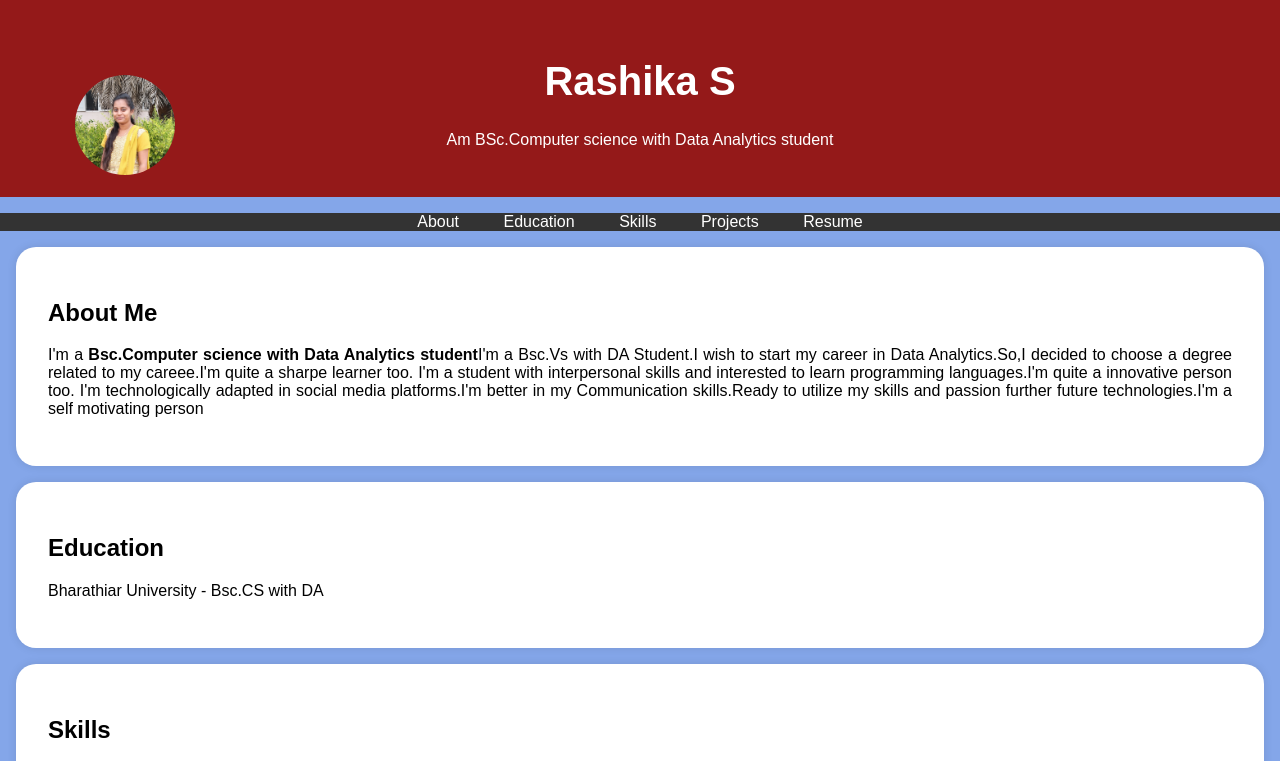
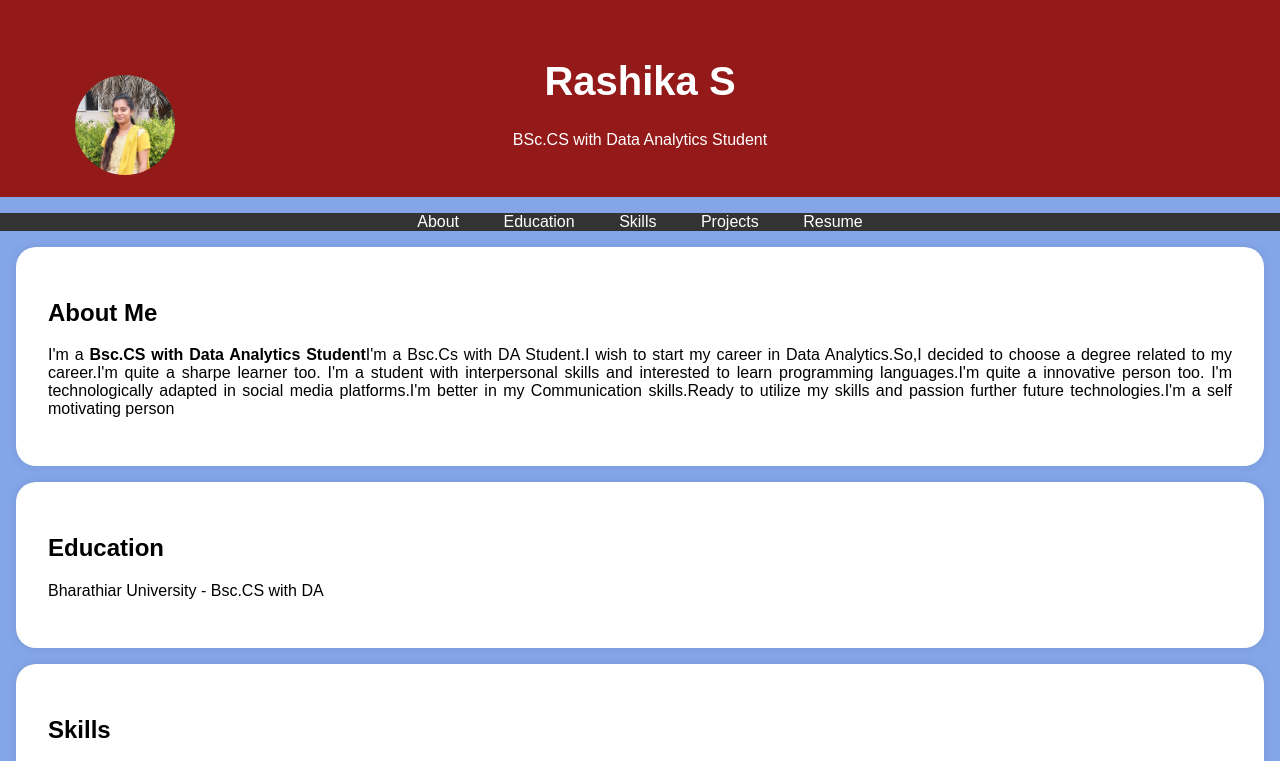
Before and after one commit to Rashika183/Digital-portfolio, a plain HTML site: page index.html in a window 1280 px wide. Shown: the top 761 px of the page. Drawn offline with Linux system fonts and the light colour scheme.

Commit message:
Update index.html

```diff
--- a/index.html
+++ b/index.html
@@ -97,7 +97,7 @@
             <!-- Add your profile picture here -->
             <img src="passport photo.jpg" alt="Your Profile Picture" class="profile-picture">
             <h1>Rashika S</h1>
-            <p>Am BSc.Computer science with Data Analytics student</p>
+            <p>BSc.CS with Data Analytics Student</p>
         </div>
     </header>
 
@@ -115,7 +115,7 @@
     <section id="about">
         <div class="section-content">
             <h2>About Me</h2>
-            <p>I'm a <b>Bsc.Computer science with Data Analytics student</b>I'm a Bsc.Vs with DA Student.I wish to start my career in Data Analytics.So,I decided to choose a degree related to my careee.I'm quite a sharpe learner too. I'm a student with interpersonal skills and interested to learn programming languages.I'm quite a innovative person too. I'm technologically adapted in social media platforms.I'm better in my Communication skills.Ready to utilize my skills and passion further future technologies.I'm a self motivating person</p>
+            <p>I'm a <b>Bsc.CS with Data Analytics Student</b>I'm a Bsc.Cs with DA Student.I wish to start my career in Data Analytics.So,I decided to choose a degree related to my career.I'm quite a sharpe learner too. I'm a student with interpersonal skills and interested to learn programming languages.I'm quite a innovative person too. I'm technologically adapted in social media platforms.I'm better in my Communication skills.Ready to utilize my skills and passion further future technologies.I'm a self motivating person</p>
 
         </div>
     </section>
```
